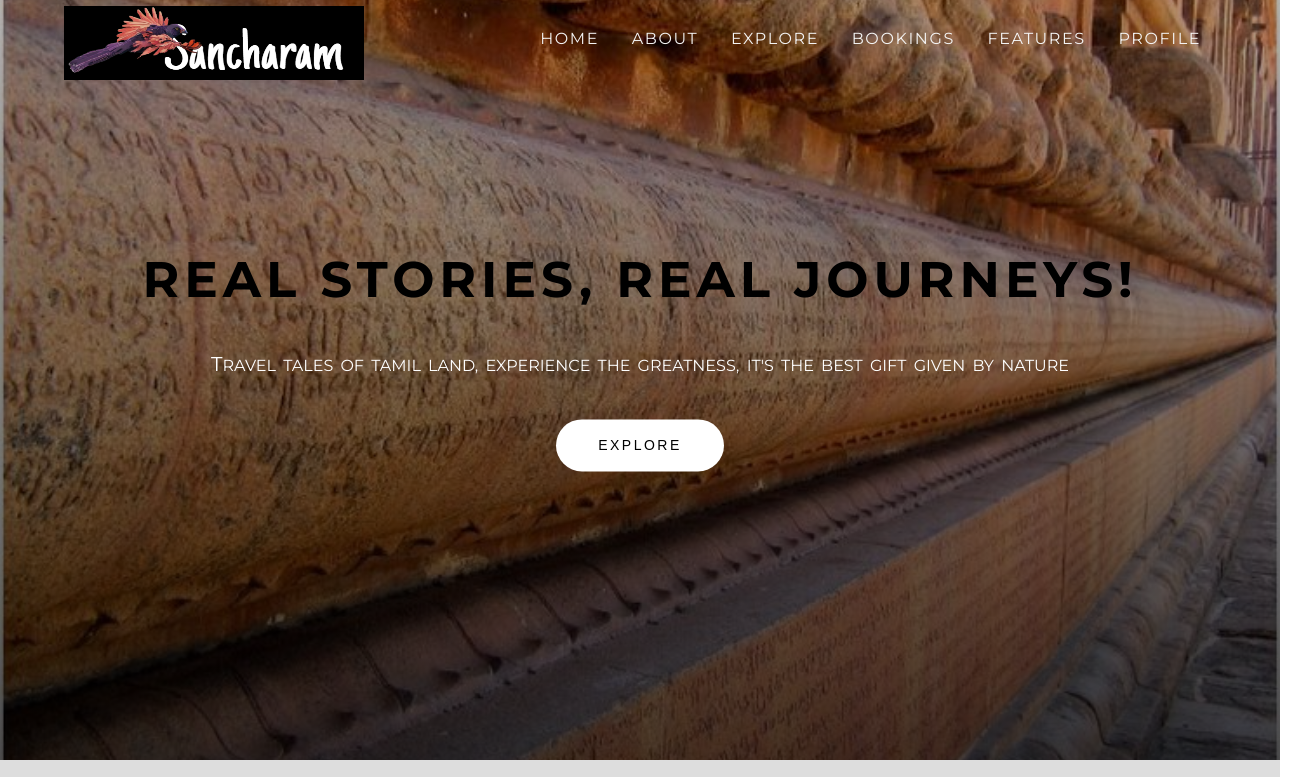
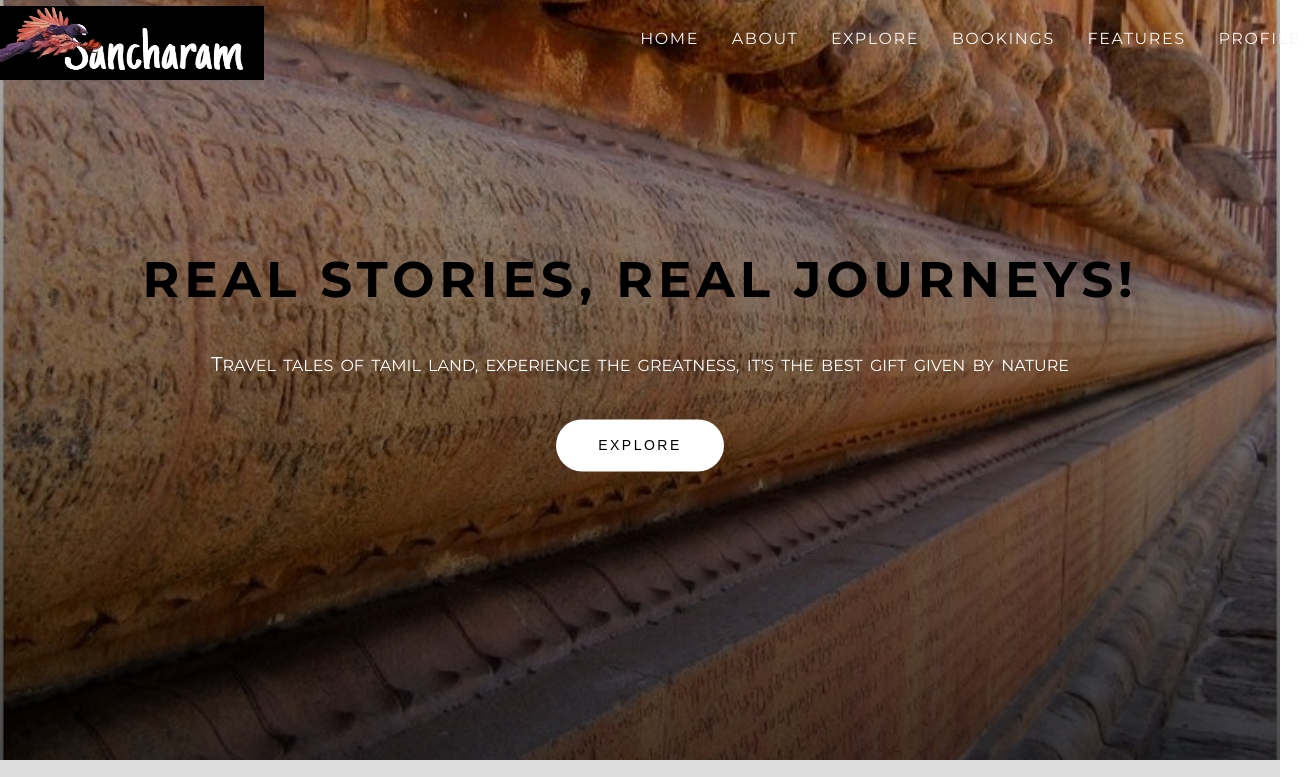
Before and after one commit to jeyaprasad/Sancharam, a plain HTML site: page home.html in a window 1280 px wide. Shown: the top 777 px of the page, 1316 px wide, since content can reach past the window. Drawn offline with Linux system fonts and the light colour scheme.

Commit message:
Restore custom left/right positioning for navbar items

```diff
--- a/home.html
+++ b/home.html
@@ -15,8 +15,8 @@
     <header class="header">
         <nav class="navbar">
     <div class="container">
-        <img src="assets/logos/logo.png" alt="Sancharam Logo" class="logo" style="width: 300px; height: 80px;">
-        <ul class="nav-items">
+        <img src="assets/logos/logo.png" alt="Sancharam Logo" class="logo" style="width: 300px; height: 80px; position: relative; left: -100px;">
+        <ul class="nav-items" style="position: relative; left: 100px;">
             <li class="nav-item"><a href="home.html">Home</a></li>
             <li class="nav-item"><a href="pages/about.html">About</a></li>
             <li class="nav-item"><a href="pages/explore.html">Explore</a></li>
```
Also changed, not shown: pages/about.html (+2 -2 lines).
